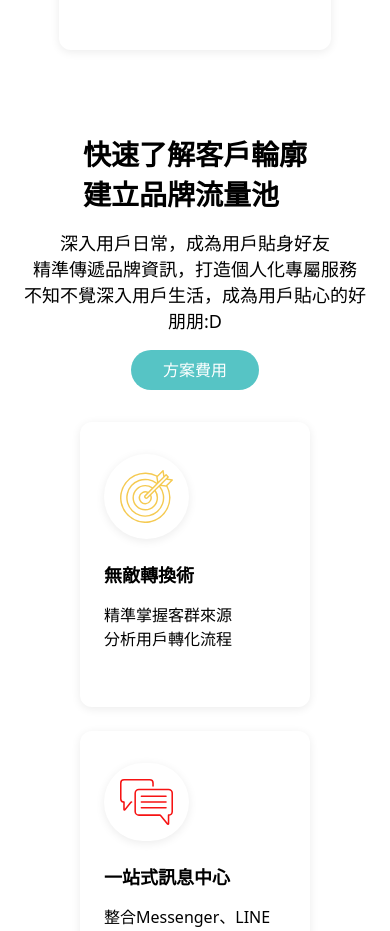
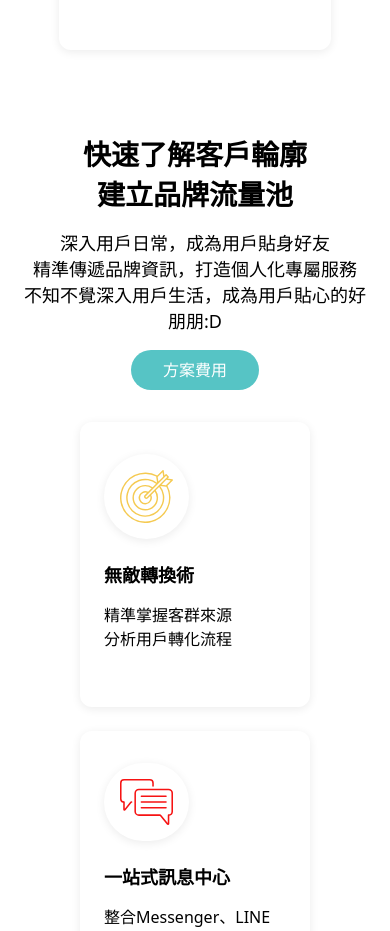
Before and after one commit to shijia22/chatTalker, a Vue app: page / in a window 390 px wide. Shown: the part 3164-4095 px from the top of the page. Built offline with nearby package versions, Linux system fonts and the light colour scheme.

Commit message:
fix: 🐛 section 4 title

```diff
--- a/src/components/Feature.vue
+++ b/src/components/Feature.vue
@@ -4,7 +4,7 @@
       <div class="row justify-center">
         <div class="col lg:flex lg:flex-row-reverse lg:items-center">
           <div class="flex flex-col items-center lg:items-start">
-            <span class="mb-4 text-h2 lg:text-h1 leading-h2 font-bold">快速了解客戶輪廓<p>建立品牌流量池</p></span>
+            <span class="mb-4 text-h2 lg:text-h1 leading-h2 font-bold text-center lg:text-left">快速了解客戶輪廓<p>建立品牌流量池</p></span>
             <span class="mb-4 md:mb-6 text-h3 lg:text-[1.25rem] leading-[1.625rem] text-center lg:text-left">
               <p>深入用戶日常，成為用戶貼身好友</p>
               <p>精準傳遞品牌資訊，打造個人化專屬服務</p>
```
